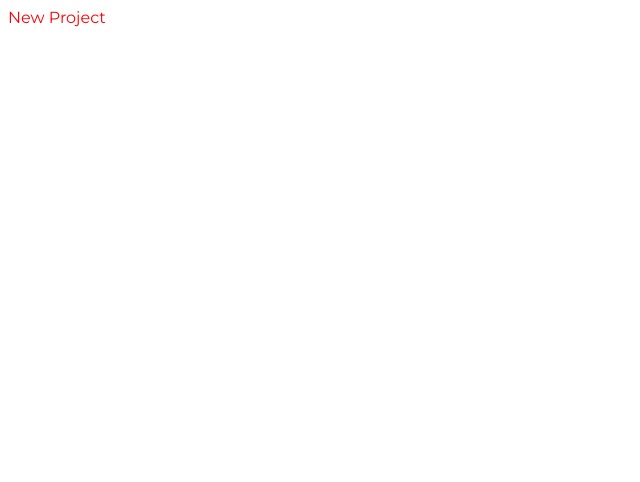
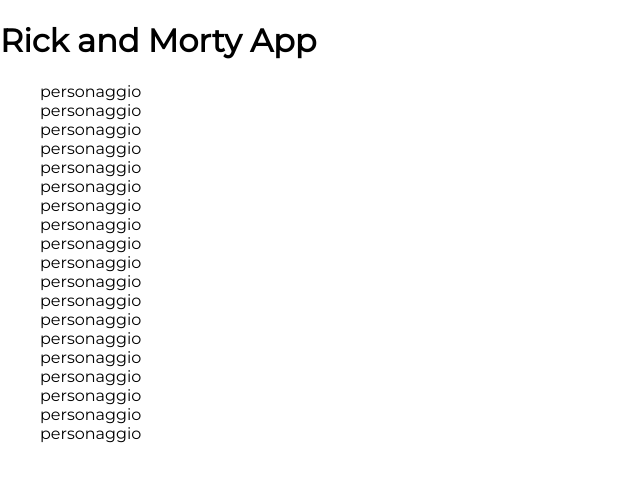
Before and after one commit to StefanoAntonelli93/vite-rick-morty, a Vue app: page / in a window 1280 px wide. Shown: the top 482 px of the page, without its empty margins (0-640 px from the left). Built offline with nearby package versions, Linux system fonts and the light colour scheme.

Commit message:
[UPD] create 'CharacterList' components

```diff
--- a/package.json
+++ b/package.json
@@ -9,6 +9,7 @@
     "preview": "vite preview"
   },
   "dependencies": {
+    "@fontsource/montserrat": "^5.0.18",
     "vue": "^3.4.21"
   },
   "devDependencies": {
--- a/src/App.vue
+++ b/src/App.vue
@@ -1,9 +1,17 @@
 <script>
+import CharacterList from './components/CharacterList.vue';
 
+export default {
+  name: 'MyApp',
+  components: {
+    CharacterList,
+  },
+};
 </script>
 
 <template>
-  New Project
+  <h1>Rick and Morty App</h1>
+  <CharacterList />
 </template>
 
 <style scoped></style>
--- a/src/assets/js/scss/main.scss
+++ b/src/assets/js/scss/main.scss
@@ -5,7 +5,3 @@
 @use "./partials/commons" as *;
 @use "./partials/utilites" as *;
 @use "./partials/typography" as *;
-
-body {
-  color: red;
-}
--- a/src/assets/js/scss/partials/_reset.scss
+++ b/src/assets/js/scss/partials/_reset.scss
@@ -0,0 +1,13 @@
+body {
+  margin: 0;
+  padding: 0;
+  box-sizing: border-box;
+}
+
+ul {
+  list-style-type: none;
+}
+
+a {
+  text-decoration: none;
+}
--- a/src/assets/js/scss/partials/_typography.scss
+++ b/src/assets/js/scss/partials/_typography.scss
@@ -1,8 +1,14 @@
-//  get font Montserrat from google fonts
-@import url("https://fonts.googleapis.com/css2?family=Montserrat:ital,wght@0,100..900;1,100..900&display=swap");
-// install font
+// //  get font Montserrat from google fonts
+// @import url("https://fonts.googleapis.com/css2?family=Montserrat:ital,wght@0,100..900;1,100..900&display=swap");
+// // install font
+// body {
+//   font-family: "Montserrat", sans-serif;
+//   font-optical-sizing: auto;
+//   font-weight: 400;
+//   font-style: normal;
+// }
+
+// install font from npm
 body {
-  font-family: "Montserrat", sans-serif;
-  font-optical-sizing: auto;
-  font-style: normal;
+  font-family: "Montserrat";
 }
--- /dev/null
+++ b/src/components/CharacterList.vue
@@ -0,0 +1,34 @@
+<script>
+
+export default {
+    name: 'CharacterList',
+}
+
+</script>
+
+ScriptCompileContext
+
+
+<template>
+    <ul>
+        <li>personaggio</li>
+        <li>personaggio</li>
+        <li>personaggio</li>
+        <li>personaggio</li>
+        <li>personaggio</li>
+        <li>personaggio</li>
+        <li>personaggio</li>
+        <li>personaggio</li>
+        <li>personaggio</li>
+        <li>personaggio</li>
+        <li>personaggio</li>
+        <li>personaggio</li>
+        <li>personaggio</li>
+        <li>personaggio</li>
+        <li>personaggio</li>
+        <li>personaggio</li>
+        <li>personaggio</li>
+        <li>personaggio</li>
+        <li>personaggio</li>
+    </ul>
+</template>
--- a/src/main.js
+++ b/src/main.js
@@ -3,4 +3,7 @@
 import "./assets/js/scss/main.scss";
 import App from "./App.vue";
 
+// import font montserrat
+import "@fontsource/montserrat";
+
 createApp(App).mount("#app");
```
Also changed, not shown: 2 other files (tests, documents, lock files or other folders).
